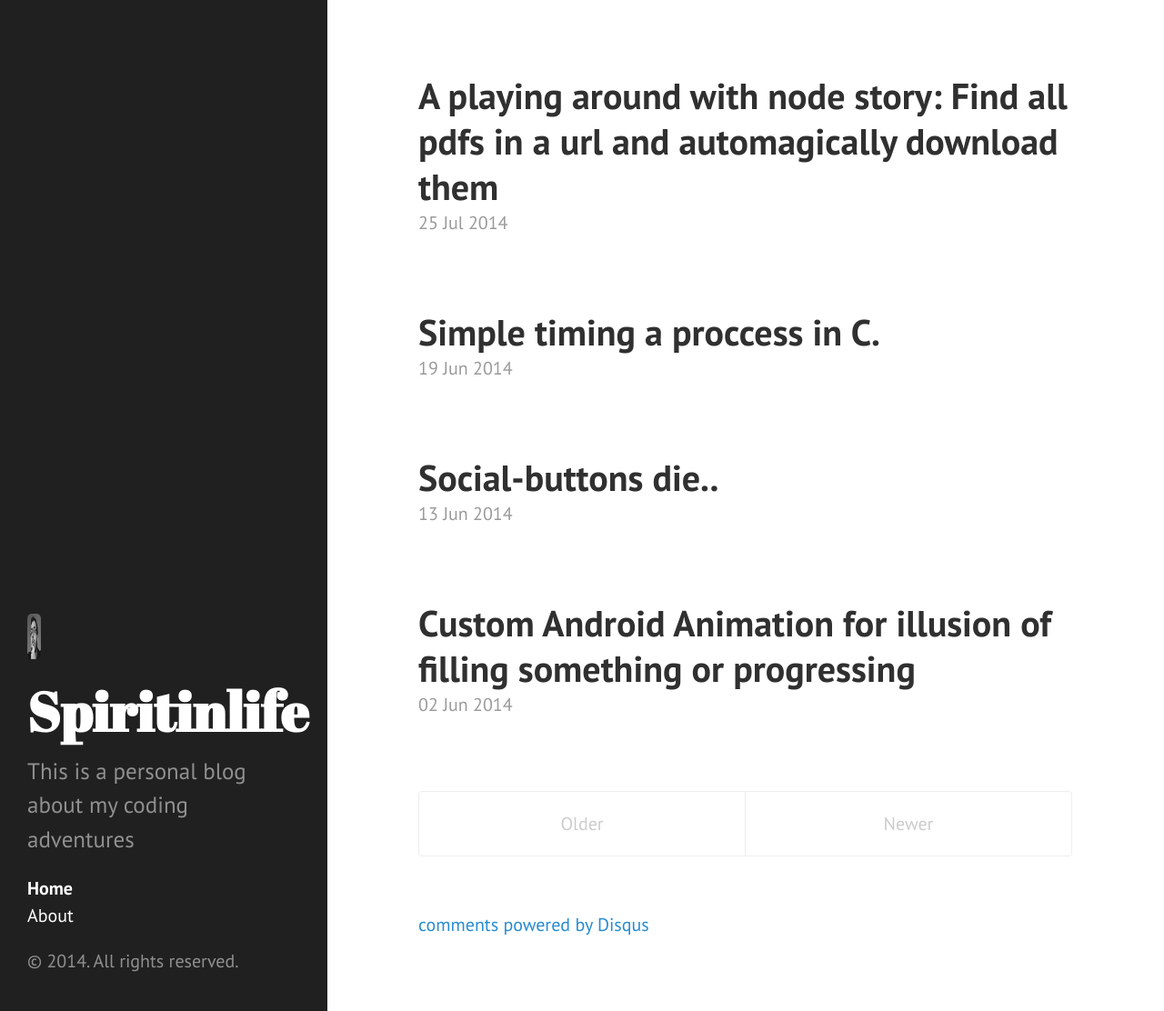
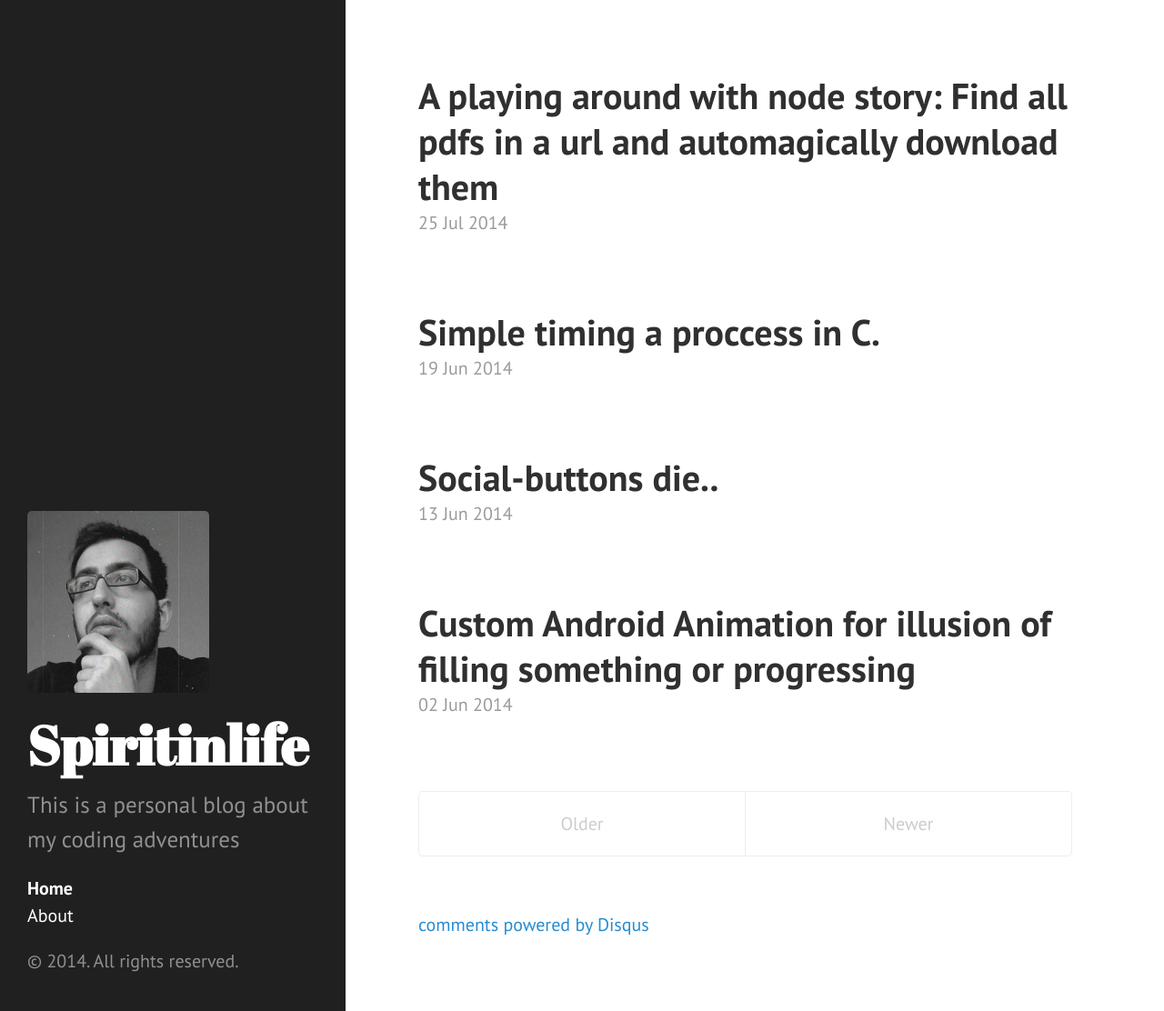
Before and after one commit to spiritinlife/spiritinlife.github.io, a Jekyll site: the page built from index.html, in a window 1280 px wide and 1112 px high. Shown: the whole window at 91% size. Built offline with Jekyll 4.4.1, drawn with Linux system fonts in a browser that asks for light colours; Markdown is read by kramdown in place of the engine named in the settings; the list of posts is cut into pages by our own code; comment, search, counter and statistics services are not loaded.

Commit message:
New start

```diff
--- a/_includes/sidebar.html
+++ b/_includes/sidebar.html
@@ -1,7 +1,7 @@
 <div class="sidebar">
   <div class="container sidebar-sticky">
     <div class="sidebar-about">
-      <img id="mypicture" src="/images/GeorgeMouri.png"  width=15em height=50 />
+      <img id="mypicture" src="/images/GeorgeMouri.png"  width=200 height=200 />
       <h1>
         <a href="{{ site.baseurl }}">
           {{ site.title }}
--- a/public/css/hyde.css
+++ b/public/css/hyde.css
@@ -70,7 +70,7 @@
     top: 0;
     left: 0;
     bottom: 0;
-    width: 18rem;
+    width: 19rem;
     text-align: left;
   }
 }
```
